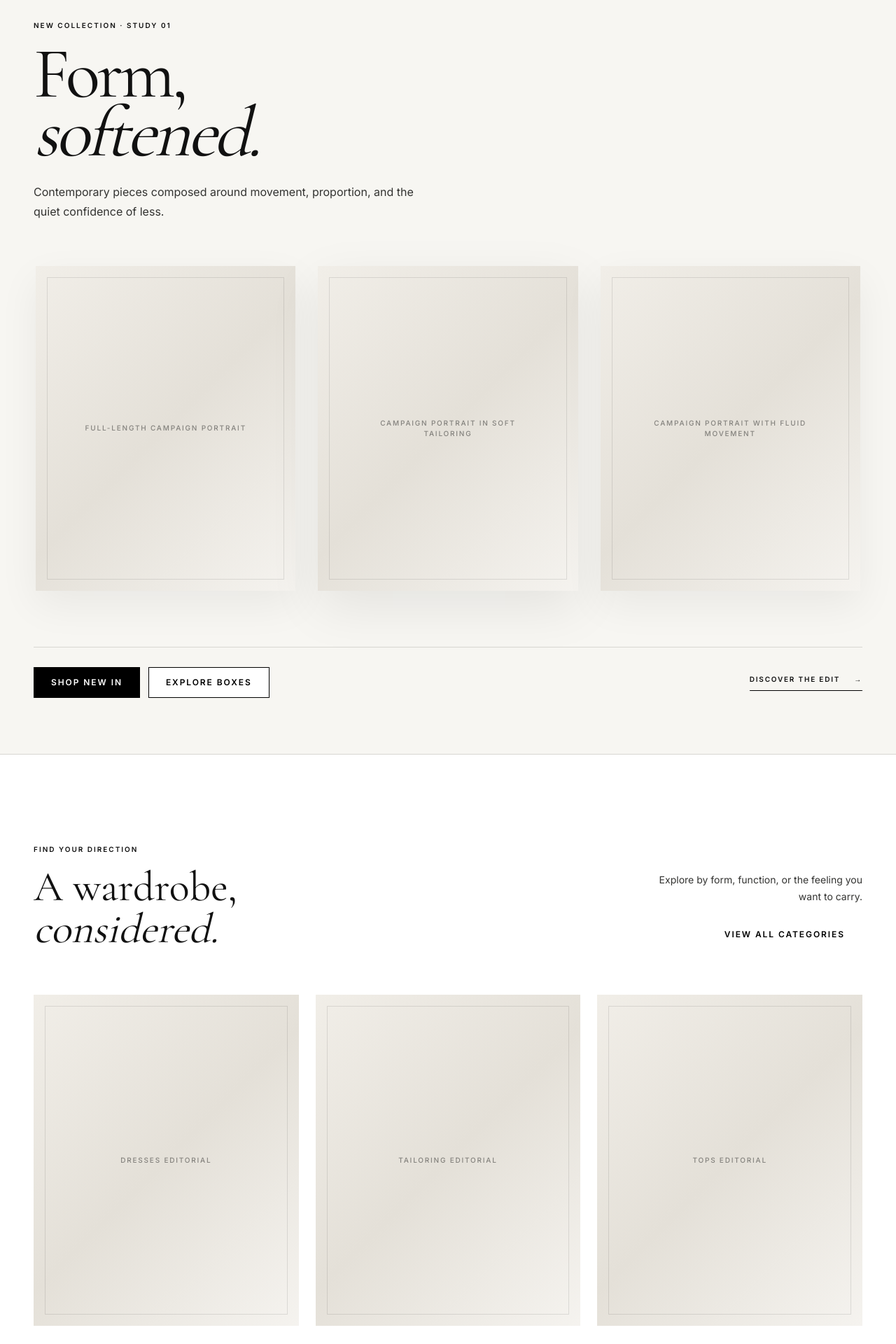
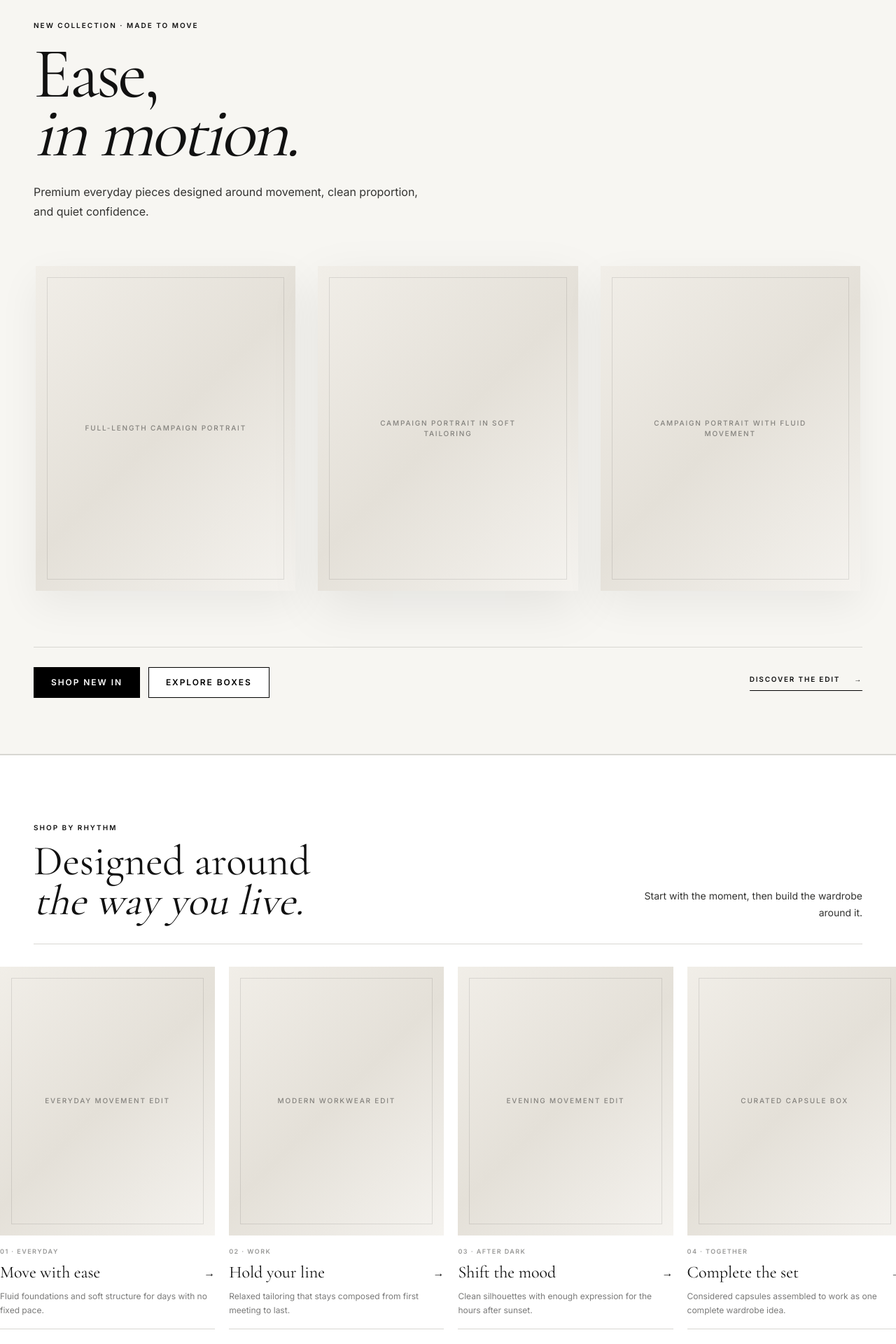
Before and after one commit to mohamedbouzirdali/Aziz_E-commerce, a Next.js app: page / in a window 1280 px wide. Shown: the part 160-2080 px from the top of the page at 70% size. Built offline with nearby package versions, Linux system fonts and the light colour scheme.

Commit message:
Refine premium storefront merchandising

```diff
--- a/src/app/page.tsx
+++ b/src/app/page.tsx
@@ -7,6 +7,7 @@ import { CuratedEditsSlider } from "@/components/sections/curated-edits-slider";
 import { EditorialHero } from "@/components/sections/editorial-hero";
 import { NewsletterBlock } from "@/components/sections/newsletter-block";
 import { ServiceStrip } from "@/components/sections/service-strip";
+import { ShopByRhythm } from "@/components/sections/shop-by-rhythm";
 import { Button } from "@/components/ui/button";
 import { ImagePlaceholder } from "@/components/ui/image-placeholder";
 import { boxes, categories, products } from "@/data";
@@ -27,8 +28,9 @@ export default function HomePage() {
   return (
     <>
       <EditorialHero />
+      <ShopByRhythm />
 
-      <section className="page-shell py-16 lg:py-32">
+      <section className="page-shell py-16 lg:py-28">
         <Reveal className="mb-12 grid gap-6 sm:grid-cols-[1fr_auto] sm:items-end lg:mb-16">
           <div>
             <p className="eyebrow">Find your direction</p>
@@ -71,6 +73,30 @@ export default function HomePage() {
               <ProductCard key={product.id} product={product} />
             ))}
           </div>
+        </div>
+      </section>
+
+      <section className="page-shell py-16 lg:py-28">
+        <Reveal className="mb-10 flex flex-col items-start gap-5 min-[390px]:flex-row min-[390px]:items-end min-[390px]:justify-between lg:mb-14">
+          <div>
+            <p className="eyebrow">Most considered</p>
+            <h2 className="mt-3 font-serif text-4xl leading-none min-[390px]:text-5xl sm:text-6xl">
+              Best sellers
+            </h2>
+          </div>
+          <div className="max-w-sm min-[390px]:text-right">
+            <p className="text-sm leading-6 text-charcoal">
+              A focused selection chosen for proportion, versatility, and repeat wear.
+            </p>
+            <Button href="/shop?availability=best-seller" variant="text" className="mt-4">
+              Shop best sellers
+            </Button>
+          </div>
+        </Reveal>
+        <div className="grid grid-cols-1 gap-y-12 min-[380px]:grid-cols-2 min-[380px]:gap-x-4 lg:grid-cols-3 lg:gap-x-6">
+          {products.filter((product) => product.isBestSeller).map((product) => (
+            <ProductCard key={product.id} product={product} />
+          ))}
         </div>
       </section>
 
--- a/src/components/layout/announcement-bar.tsx
+++ b/src/components/layout/announcement-bar.tsx
@@ -6,7 +6,7 @@ export function AnnouncementBar() {
       <div className="mx-auto flex min-h-9 max-w-[1600px] items-center justify-center gap-4 px-3 py-2 text-center text-[8px] font-medium uppercase leading-4 tracking-[0.12em] min-[390px]:px-4 min-[390px]:text-[9px] min-[390px]:tracking-[0.16em] sm:justify-between sm:px-8 sm:text-left lg:px-12">
         <Link href="/shipping" className="group flex items-center justify-center gap-2 min-[390px]:gap-3">
           <span className="hidden size-1 shrink-0 bg-white min-[390px]:block" aria-hidden />
-          Complimentary delivery in Tunisia on orders over 250 TND
+          Complimentary delivery and easy returns on orders over 250 TND
           <span className="hidden transition-transform group-hover:translate-x-1 sm:inline" aria-hidden>→</span>
         </Link>
         <Link href="/contact" className="hidden border-b border-white/45 pb-px transition-colors hover:border-white sm:block">
--- a/src/components/layout/desktop-mega-menu.tsx
+++ b/src/components/layout/desktop-mega-menu.tsx
@@ -62,7 +62,16 @@ export function DesktopMegaMenu() {
             : "pointer-events-none -translate-y-1 opacity-0"
         }`}
       >
-        <div className="mx-auto grid max-w-7xl grid-cols-3 gap-16 px-12 py-10">
+        <div className="mx-auto grid max-w-7xl grid-cols-[0.75fr_1fr_0.8fr_1fr] gap-12 px-12 py-10">
+          <div>
+            <p className="eyebrow">Featured</p>
+            <ul className="mt-5 space-y-3">
+              <li><Link className="nav-link font-medium" href="/shop?sort=newest" onClick={close}>New arrivals</Link></li>
+              <li><Link className="nav-link font-medium" href="/shop?availability=best-seller" onClick={close}>Best sellers</Link></li>
+              <li><Link className="nav-link" href="/shop?collection=everyday-edit" onClick={close}>Everyday edit</Link></li>
+              <li><Link className="nav-link" href="/boxes" onClick={close}>Matching capsules</Link></li>
+            </ul>
+          </div>
           <div>
             <p className="eyebrow">Shop by category</p>
             <ul className="mt-5 grid grid-cols-2 gap-x-8 gap-y-3">
@@ -90,11 +99,11 @@ export function DesktopMegaMenu() {
               ))}
             </ul>
           </div>
-          <div className="bg-off-white p-6">
-            <p className="eyebrow">Curated together</p>
-            <h3 className="mt-3 font-serif text-3xl">The Box Edit</h3>
+          <div className="border border-border bg-off-white p-6">
+            <p className="eyebrow">Build the wardrobe</p>
+            <h3 className="mt-3 font-serif text-3xl">The Capsule Edit</h3>
             <p className="mt-3 text-sm leading-6 text-charcoal">
-              Complete capsules with considered savings and individual size selection.
+              Complete looks with individual size selection and considered savings.
             </p>
             <Link className="mt-6 inline-block text-xs font-semibold uppercase tracking-[0.16em] underline" href="/boxes" onClick={close}>
               Explore boxes
--- a/src/components/layout/footer.tsx
+++ b/src/components/layout/footer.tsx
@@ -28,7 +28,7 @@ export function Footer() {
         <div className="lg:col-span-2">
           <Link href="/" className="font-serif text-2xl tracking-[0.2em]">ÉLAN</Link>
           <p className="mt-5 max-w-sm text-sm leading-6 text-charcoal">
-            Contemporary womenswear shaped by quiet confidence, useful details, and considered form.
+            Premium womenswear shaped around movement, quiet confidence, and considered form.
           </p>
           <p className="mt-8 text-xs text-charcoal/60">Tunis, Tunisia · Prices in TND</p>
         </div>
--- a/src/components/sections/editorial-hero.tsx
+++ b/src/components/sections/editorial-hero.tsx
@@ -37,7 +37,7 @@ export function EditorialHero() {
               visible: { opacity: 1, y: 0, transition: { duration: 0.6 } },
             }}
           >
-            New collection · Study 01
+            New collection · Made to move
           </motion.p>
           <motion.h1
             className="mt-5 font-serif text-[clamp(3.25rem,8vw,7.5rem)] leading-[0.82] tracking-[-0.04em]"
@@ -46,9 +46,9 @@ export function EditorialHero() {
               visible: { opacity: 1, y: 0, transition: { duration: 0.85, ease: premiumEase } },
             }}
           >
-            Form,
+            Ease,
             <br />
-            <span className="italic">softened.</span>
+            <span className="italic">in motion.</span>
           </motion.h1>
           <motion.p
             className="mt-7 max-w-xl text-sm leading-7 text-charcoal sm:text-base"
@@ -57,7 +57,7 @@ export function EditorialHero() {
               visible: { opacity: 1, y: 0, transition: { duration: 0.65 } },
             }}
           >
-            Contemporary pieces composed around movement, proportion, and the quiet confidence of less.
+            Premium everyday pieces designed around movement, clean proportion, and quiet confidence.
           </motion.p>
         </motion.div>
       </div>
--- /dev/null
+++ b/src/components/sections/shop-by-rhythm.tsx
@@ -0,0 +1,89 @@
+"use client";
+
+import { motion, useReducedMotion } from "framer-motion";
+import Link from "next/link";
+import { ImagePlaceholder } from "@/components/ui/image-placeholder";
+
+const rhythms = [
+  {
+    eyebrow: "01 · Everyday",
+    title: "Move with ease",
+    description: "Fluid foundations and soft structure for days with no fixed pace.",
+    label: "Everyday movement edit",
+    href: "/shop?collection=everyday-edit",
+  },
+  {
+    eyebrow: "02 · Work",
+    title: "Hold your line",
+    description: "Relaxed tailoring that stays composed from first meeting to last.",
+    label: "Modern workwear edit",
+    href: "/shop?category=tailoring",
+  },
+  {
+    eyebrow: "03 · After dark",
+    title: "Shift the mood",
+    description: "Clean silhouettes with enough expression for the hours after sunset.",
+    label: "Evening movement edit",
+    href: "/shop?collection=after-dark",
+  },
+  {
+    eyebrow: "04 · Together",
+    title: "Complete the set",
+    description: "Considered capsules assembled to work as one complete wardrobe idea.",
+    label: "Curated capsule box",
+    href: "/boxes",
+  },
+];
+
+export function ShopByRhythm() {
+  const reduceMotion = useReducedMotion();
+
+  return (
+    <section className="border-y border-border bg-white py-14 lg:py-24">
+      <div className="page-shell">
+        <div className="grid gap-5 border-b border-border pb-8 sm:grid-cols-[1fr_auto] sm:items-end">
+          <div>
+            <p className="eyebrow">Shop by rhythm</p>
+            <h2 className="mt-3 max-w-2xl font-serif text-4xl leading-[0.95] min-[390px]:text-5xl sm:text-6xl">
+              Designed around
+              <br />
+              <span className="italic">the way you live.</span>
+            </h2>
+          </div>
+          <p className="max-w-xs text-sm leading-6 text-charcoal sm:text-right">
+            Start with the moment, then build the wardrobe around it.
+          </p>
+        </div>
+      </div>
+
+      <div className="mt-8 flex snap-x snap-proximity gap-4 overflow-x-auto px-[max(1.25rem,calc((100vw-80rem)/2+3rem))] pb-4 [scrollbar-width:none] sm:gap-5 [&::-webkit-scrollbar]:hidden">
+        {rhythms.map((rhythm, index) => (
+          <motion.article
+            key={rhythm.title}
+            className="w-[76vw] max-w-[330px] shrink-0 snap-start sm:w-[42vw] lg:w-[24vw]"
+            initial={reduceMotion ? false : { opacity: 0, y: 18 }}
+            whileInView={{ opacity: 1, y: 0 }}
+            viewport={{ once: true, margin: "0px -40px" }}
+            transition={{ duration: reduceMotion ? 0 : 0.55, delay: index * 0.05 }}
+          >
+            <Link href={rhythm.href} className="group block">
+              <ImagePlaceholder label={rhythm.label} ratio="portrait" hoverZoom />
+              <div className="border-b border-border py-4">
+                <p className="text-[9px] font-semibold uppercase tracking-[0.16em] text-charcoal/50">
+                  {rhythm.eyebrow}
+                </p>
+                <div className="mt-2 flex items-center justify-between gap-4">
+                  <h3 className="font-serif text-2xl">{rhythm.title}</h3>
+                  <span className="transition-transform duration-300 group-hover:translate-x-1.5" aria-hidden>
+                    →
+                  </span>
+                </div>
+                <p className="mt-2 text-xs leading-5 text-charcoal/65">{rhythm.description}</p>
+              </div>
+            </Link>
+          </motion.article>
+        ))}
+      </div>
+    </section>
+  );
+}
```
Also changed, not shown: src/components/cards/product-card.tsx (+9 -2 lines).
